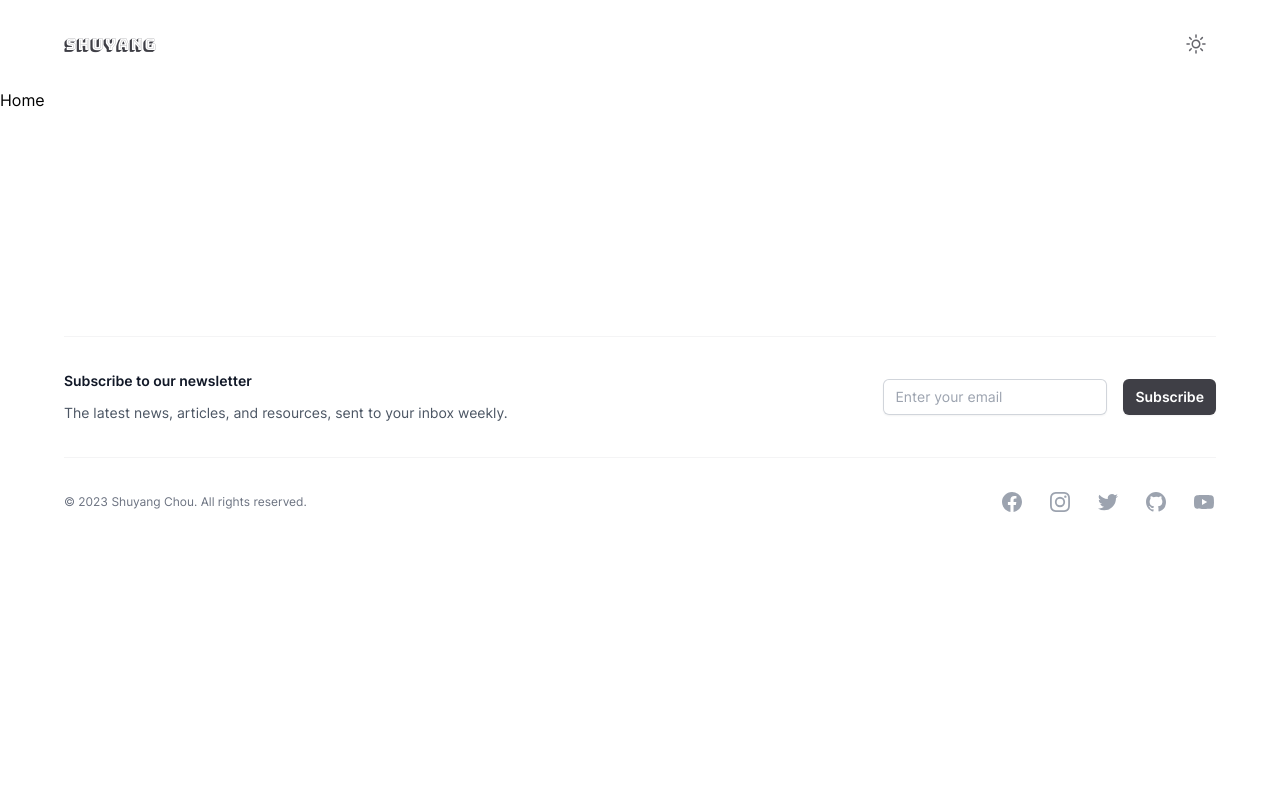
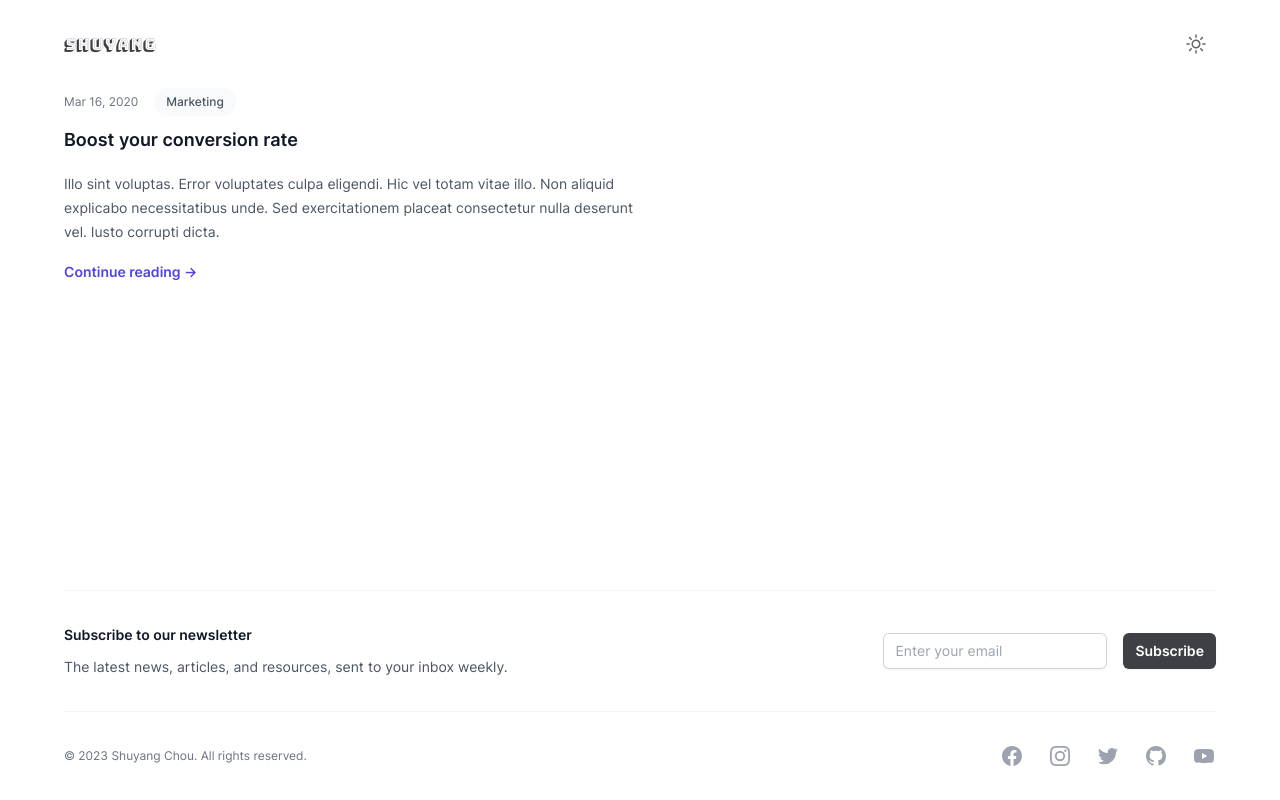
Before and after one commit to shuyang0129/woe-blog, a Next.js app: page / in a window 1280 px wide. Built offline with nearby package versions, Linux system fonts and the light colour scheme.

Commit message:
feat: implement style of blog card

```diff
--- /dev/null
+++ b/src/components/BlogCard.tsx
@@ -0,0 +1,75 @@
+import clsx from 'clsx'
+import React, { memo } from 'react'
+
+interface Post {
+  id: number
+  title: string
+  href: string
+  description: string
+  date: string
+  datetime: string
+  category: { title: string; href: string }
+}
+
+interface Props {
+  post: Post
+}
+
+function BlogCard({ post }: Props) {
+  return (
+    <article
+      key={post.id}
+      className={clsx('flex', 'max-w-xl', 'flex-col', 'items-start', 'justify-between')}
+    >
+      <div className={clsx('flex', 'items-center', 'gap-x-4', 'text-xs')}>
+        <time dateTime={post.datetime} className={clsx('text-gray-500')}>
+          {post.date}
+        </time>
+        <a
+          href={post.category.href}
+          className={clsx(
+            'relative',
+            'z-10',
+            'rounded-full',
+            'bg-gray-50',
+            'px-3',
+            'py-1.5',
+            'font-medium',
+            'text-gray-600',
+            'hover:bg-gray-100'
+          )}
+        >
+          {post.category.title}
+        </a>
+      </div>
+      <div className={clsx('group', 'relative')}>
+        <h3
+          className={clsx(
+            'mt-3',
+            'text-lg',
+            'font-semibold',
+            'leading-6',
+            'text-gray-900',
+            'group-hover:text-gray-600'
+          )}
+        >
+          <a href={post.href}>{post.title}</a>
+        </h3>
+        <p className={clsx('mt-5', 'line-clamp-3', 'text-sm', 'leading-6', 'text-gray-600')}>
+          {post.description}
+        </p>
+      </div>
+      <div className={clsx('flex', 'mt-4')}>
+        <a
+          href={'/'}
+          className={clsx('text-sm', 'font-semibold', 'leading-6', 'text-indigo-600')}
+          aria-describedby="featured-post"
+        >
+          Continue reading <span aria-hidden="true">&rarr;</span>
+        </a>
+      </div>
+    </article>
+  )
+}
+
+export default memo(BlogCard)
--- /dev/null
+++ b/src/components/BlogListSection.tsx
@@ -0,0 +1,26 @@
+import BlogCard from './BlogCard'
+
+const posts = [
+  {
+    id: 1,
+    title: 'Boost your conversion rate',
+    href: '#',
+    description:
+      'Illo sint voluptas. Error voluptates culpa eligendi. Hic vel totam vitae illo. Non aliquid explicabo necessitatibus unde. Sed exercitationem placeat consectetur nulla deserunt vel. Iusto corrupti dicta.',
+    date: 'Mar 16, 2020',
+    datetime: '2020-03-16',
+    category: { title: 'Marketing', href: '#' },
+  },
+]
+
+function BlogListSection() {
+  return (
+    <>
+      {posts.map(post => (
+        <BlogCard key={post.id} post={post} />
+      ))}
+    </>
+  )
+}
+
+export default BlogListSection
--- a/src/components/Layout.tsx
+++ b/src/components/Layout.tsx
@@ -1,6 +1,7 @@
-import Footer from '@/components/Footer';
-import Header from '@/components/Header';
-import React, { Fragment, memo, ReactNode } from 'react';
+import Footer from '@/components/Footer'
+import Header from '@/components/Header'
+import clsx from 'clsx'
+import React, {  memo, ReactNode } from 'react'
 
 interface Props {
   children?: ReactNode
@@ -8,11 +9,11 @@ interface Props {
 
 function Layout({ children }: Props) {
   return (
-    <Fragment>
+    <div className={clsx('flex', 'flex-col', 'h-screen')}>
       <Header />
-      {children}
+      <main className={clsx('flex-1')}>{children}</main>
       <Footer />
-    </Fragment>
+    </div>
   )
 }
 
--- a/src/pages/index.tsx
+++ b/src/pages/index.tsx
@@ -1,7 +1,13 @@
+import BlogListSection from '@/components/BlogListSection'
+import Container from '@/components/Container'
 import React from 'react'
 
 function Home() {
-  return <div>Home</div>
+  return (
+    <Container.Outer>
+      <BlogListSection />
+    </Container.Outer>
+  )
 }
 
 export default Home
```
